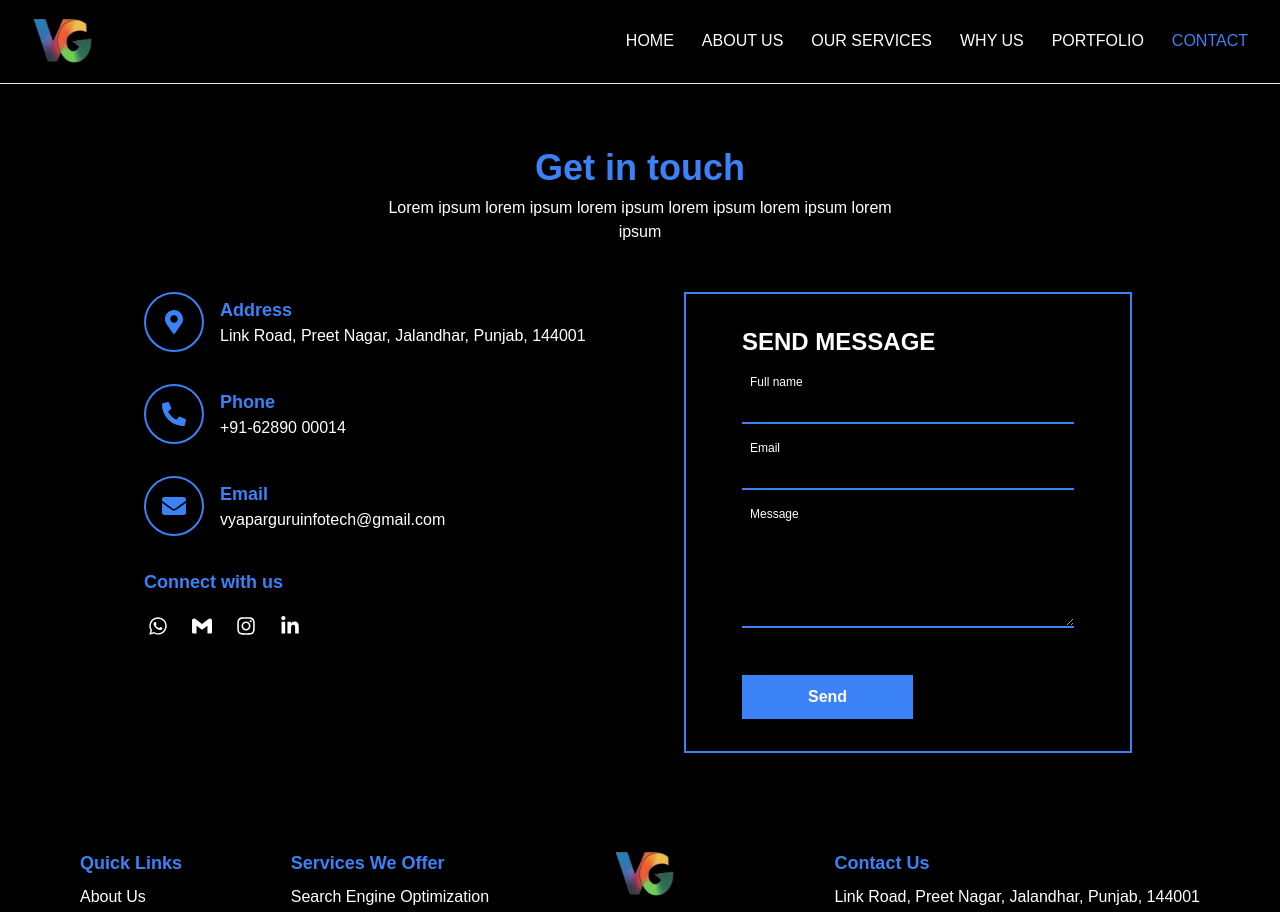
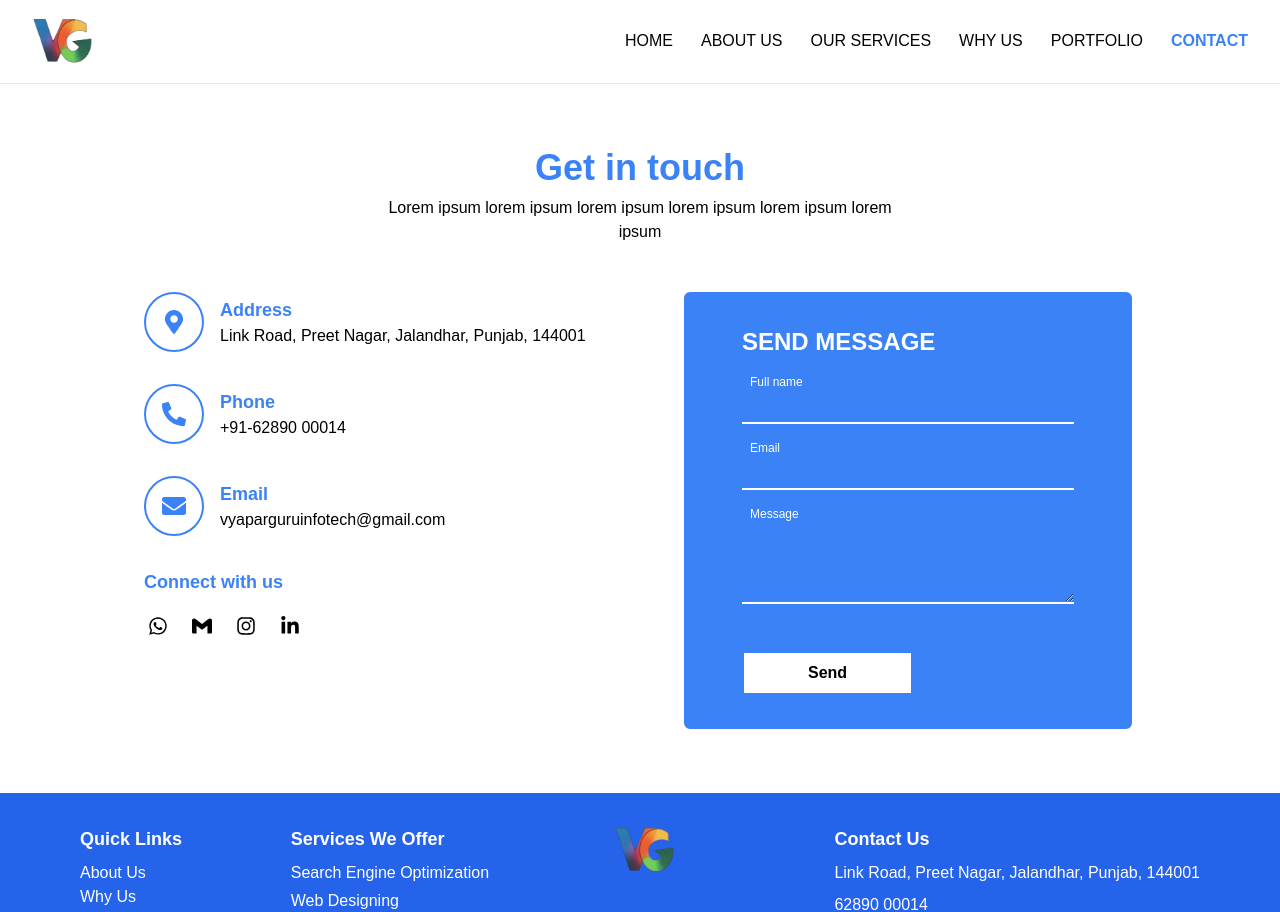
Before and after one commit to vyaparguru/vyaparguru, a Next.js app: page /contact in a window 1280 px wide. Shown: the top 912 px of the page. Built offline with nearby package versions, Linux system fonts and the light colour scheme.

Commit message:
did neccessary changes

```diff
--- a/app/contact/page.js
+++ b/app/contact/page.js
@@ -30,11 +30,11 @@ const Contact = () => {
   };
 
   return (
-    <section className="bg-black py-16 px-6 md:px-36">
+    <section className="bg-white py-16 px-6 md:px-36">
       {/* Heading Section */}
       <div className="text-center mb-12">
         <h2 className="text-4xl font-bold text-blue-500">Get in touch</h2>
-        <p className="mt-2 text-white text-md max-w-lg mx-auto">
+        <p className="mt-2 text-black text-md max-w-lg mx-auto">
           Lorem ipsum lorem ipsum lorem ipsum lorem ipsum lorem ipsum lorem ipsum
         </p>
       </div>
@@ -62,17 +62,17 @@ const Contact = () => {
           <div className="mt-8">
             <h3 className="text-lg font-semibold text-blue-500">Connect with us</h3>
             <div className="flex space-x-4 mt-4">
-              <SocialIcon icon={<FaWhatsapp size={20} />} link="https://wa.me/6289000014" hoverColor="green-600" />
-              <SocialIcon icon={<SiGmail size={20} />} link="mailto:vyaparguruinfotech@gmail.com" hoverColor="red-500" />
-              <SocialIcon icon={<FaInstagram size={20} />} link="https://instagram.com/vyaparguru" hoverColor="pink-500" />
-              <SocialIcon icon={<FaLinkedinIn size={20} />} link="https://linkedin.com/in/vyaparguru" hoverColor="blue-500" />
+              <SocialIcon icon={<FaWhatsapp size={20} />} link="https://wa.me/6289000014" />
+              <SocialIcon icon={<SiGmail size={20} />} link="mailto:vyaparguruinfotech@gmail.com" />
+              <SocialIcon icon={<FaInstagram size={20} />} link="https://instagram.com/vyaparguru" />
+              <SocialIcon icon={<FaLinkedinIn size={20} />} link="https://linkedin.com/in/vyaparguru" />
             </div>
           </div>
         </div>
 
         {/* Right Section: Contact Form */}
         <div className="flex-1 flex items-start justify-center">
-          <div className="p-8 px-8 md:px-14 bg-black border-2 border-blue-500 w-full max-w-md">
+          <div className="p-8 px-8 md:px-14 bg-blue-500 border-2 rounded-md border-blue-500 w-full max-w-md">
             <h3 className="text-2xl font-bold text-white mb-6 text-left">SEND MESSAGE</h3>
 
             <form onSubmit={handleSubmit}>
@@ -98,7 +98,7 @@ const Contact = () => {
                 />
               <button
                 type="submit"
-                className="bg-blue-500 py-2 px-16 border-2 border-blue-500 text-white font-bold mt-4 transition duration-300"
+                className="bg-white py-2 px-16 border-2 border-blue-500 text-black font-bold mt-4 transition duration-300"
                 >
                 Send
               </button>
@@ -116,15 +116,15 @@ const ContactDetail = ({ icon, title, detail }) => (
     <div className="text-white text-2xl border-2 border-blue-500 p-4 rounded-full">{icon}</div>
     <div>
       <h4 className="text-lg font-semibold text-blue-500">{title}</h4>
-      <p className="text-white">{detail}</p>
+      <p className="text-black">{detail}</p>
     </div>
   </div>
 );
 
-const SocialIcon = ({ icon, link, hoverColor }) => (
+const SocialIcon = ({ icon, link }) => (
   <a
     href={link}
-    className={`text-2xl text-white p-1 rounded-full transition duration-300 hover:text-${hoverColor}`}
+    className="text-2xl text-black p-1 rounded-full transition duration-300"
   >
     {icon}
   </a>
@@ -139,7 +139,7 @@ const AnimatedInput = ({ label, type, name, value, onChange }) => (
       value={value}
       onChange={onChange}
       placeholder=" "
-      className="w-full p-2 bg-black border-b-2 border-blue-500 text-white outline-none transition-all duration-300 autofill:bg-black"
+      className="w-full p-2 bg-blue-500 border-b-2 border-white text-white outline-none transition-all duration-300 autofill:bg-black"
       autoComplete="off"
       required
     />
@@ -164,8 +164,8 @@ const AnimatedTextarea = ({ label, name, value, onChange }) => (
       value={value}
       onChange={onChange}
       placeholder=" "
-      rows="4"
-      className="w-full p-2 bg-black border-b-2 border-blue-500 text-white outline-none transition-all duration-300 autofill:bg-black"
+      rows="3"
+      className="w-full p-2 bg-blue-500 border-b-2 border-white text-white outline-none transition-all duration-300 autofill:bg-black"
       autoComplete="off"
       required
     ></textarea>
--- a/app/page.js
+++ b/app/page.js
@@ -11,7 +11,7 @@ export default function Home() {
   return (
     <>
       <Hero />
-      <section className="py-2 bg-black">
+      <section className="py-2 bg-white">
         <Figures/>
         <About/>
       </section>
--- a/components/Accordion.js
+++ b/components/Accordion.js
@@ -31,12 +31,12 @@ const FaqSection = () => {
   };
 
   return (
-    <section className="bg-black py-16 px-4 md:px-8 lg:px-16">
+    <section className="bg-white py-16 px-4 md:px-8 lg:px-16">
       <div className="text-center mb-12">
         <h2 className="text-4xl font-bold text-blue-500">
           Frequently Asked Questions
         </h2>
-        <p className="mt-2 text-white max-w-2xl mx-auto">
+        <p className="mt-2 text-black max-w-2xl mx-auto">
           Find answers to some of the common questions about our services.
         </p>
       </div>
--- a/components/Footer.js
+++ b/components/Footer.js
@@ -8,14 +8,14 @@ import Link from "next/link";
 
 export default function Footer() {
   return (
-    <footer className="bg-black text-white py-8">
+    <footer className="bg-blue-700 text-black py-8">
       <div className="container mx-auto px-5 md:px-20">
         <div className="flex flex-col md:flex-row justify-between items-start space-y-8 md:space-y-0">
 
           {/* Quick Links */}
           <div className="text-left space-y-2">
-            <h3 className="text-lg font-semibold text-blue-500">Quick Links</h3>
-            <ul className="space-y-1">
+            <h3 className="text-lg font-semibold text-white">Quick Links</h3>
+            <ul className="space-y-1 text-white">
               <Link className="hover:underline" href="/about"><li>About Us</li></Link>
               <Link className="hover:underline" href="/why-us"><li>Why Us</li></Link>
               <Link className="hover:underline" href="/services"><li>Services</li></Link>
@@ -26,8 +26,8 @@ export default function Footer() {
 
           {/* Services We Offer */}
           <div className="text-left space-y-2">
-            <h3 className="text-lg font-semibold text-blue-500">Services We Offer</h3>
-            <ul className="space-y-1">
+            <h3 className="text-lg font-semibold text-white">Services We Offer</h3>
+            <ul className="space-y-1 text-white">
               <li>Search Engine Optimization</li>
               <li>Web Designing</li>
               <li>Logo Design</li>
@@ -44,24 +44,24 @@ export default function Footer() {
             </div>
 
             {/* Social Icons */}
-            <div className="flex space-x-4">
-              <Link href="https://wa.me/6289000014"><FaWhatsapp className="hover:text-green-600" size={20} /></Link>
-              <Link href="mailto:vyaparguruinfotech@gmail.com"><SiGmail className="hover:text-red-500" size={20} /></Link>
-              <Link href="https://instagram.com/vyaparguru"><FaInstagram className="hover:text-pink-500" size={20} /></Link>
-              <Link href="https://linkedin.com/in/vyaparguru"><FaLinkedinIn className="hover:text-blue-500" size={20} /></Link>
+            <div className="flex space-x-4 text-white">
+              <Link href="https://wa.me/6289000014"><FaWhatsapp size={20} /></Link>
+              <Link href="mailto:vyaparguruinfotech@gmail.com"><SiGmail size={20} /></Link>
+              <Link href="https://instagram.com/vyaparguru"><FaInstagram size={20} /></Link>
+              <Link href="https://linkedin.com/in/vyaparguru"><FaLinkedinIn size={20} /></Link>
             </div>
           </div>
 
           {/* Contact Us */}
           <div className="text-left space-y-2">
-            <h3 className="text-lg font-semibold text-blue-500">Contact Us</h3>
-            <p>Link Road, Preet Nagar, Jalandhar, Punjab, 144001</p>
-            <p>62890 00014</p>
+            <h3 className="text-lg font-semibold text-white">Contact Us</h3>
+            <p className="text-white">Link Road, Preet Nagar, Jalandhar, Punjab, 144001</p>
+            <p className="text-white">62890 00014</p>
           </div>
         </div>
 
         {/* Bottom Section */}
-        <div className="border-t border-gray-600 mt-8 pt-4 flex flex-col md:flex-row justify-between items-center text-sm text-white">
+        <div className="border-t border-white mt-8 text-white pt-4 flex flex-col md:flex-row justify-between items-center text-sm">
           <p>&copy; 2024 Vyapar Guru, All Rights Reserved</p>
           <div className="flex space-x-4">
             <a href="#" className="hover:underline">Privacy Policy</a>
--- a/components/Navbar.js
+++ b/components/Navbar.js
@@ -27,30 +27,30 @@ const Navbar = () => {
   };
 
   return (
-    <header className="bg-black shadow border-b">
+    <header className="bg-white shadow border-b">
       <div className="container mx-auto flex items-center justify-between px-4 md:px-8 py-4">
         <Link href="/">
           <Image src={logo} alt="logo" width={60} height={10} />
         </Link>
 
         {/* Desktop Navigation Links */}
-        <nav className="hidden md:flex space-x-7 text-white uppercase font-medium">
-          <Link href="/" className={`${pathname === "/" ? "text-blue-500 font-medium" : ""}`}>
+        <nav className="hidden md:flex space-x-7 text-black uppercase font-medium">
+          <Link href="/" className={`${pathname === "/" ? "text-blue-500 font-bold" : ""}`}>
             Home
           </Link>
-          <Link href="/about" className={`${pathname === "/about" ? "text-blue-500 font-medium" : ""}`}>
+          <Link href="/about" className={`${pathname === "/about" ? "text-blue-500 font-bold" : ""}`}>
             About Us
           </Link>
-          <Link href="/services" className={`${pathname === "/services" ? "text-blue-500 font-medium" : ""}`}>
+          <Link href="/services" className={`${pathname === "/services" ? "text-blue-500 font-bold" : ""}`}>
             Our Services
           </Link>
-          <Link href="/why-us" className={`${pathname === "/why-us" ? "text-blue-500 font-medium" : ""}`}>
+          <Link href="/why-us" className={`${pathname === "/why-us" ? "text-blue-500 font-bold" : ""}`}>
             Why Us
           </Link>
-          <Link href="/portfolio" className={`${pathname === "/portfolio" ? "text-blue-500 font-medium" : ""}`}>
+          <Link href="/portfolio" className={`${pathname === "/portfolio" ? "text-blue-500 font-bold" : ""}`}>
             Portfolio
           </Link>
-          <Link href="/contact" className={`${pathname === "/contact" ? "text-blue-500 font-medium" : ""}`}>
+          <Link href="/contact" className={`${pathname === "/contact" ? "text-blue-500 font-bold" : ""}`}>
             Contact
           </Link>
         </nav>
@@ -58,9 +58,9 @@ const Navbar = () => {
         {/* Mobile Menu Button */}
         <button className="md:hidden z-50" onClick={() => setMenuOpen(!menuOpen)}>
           <motion.div animate={menuOpen ? "open" : "closed"} className="space-y-1">
-            <motion.span className="block w-6 h-0.5 bg-white" variants={lineVariants} />
-            <motion.span className="block w-6 h-0.5 bg-white" variants={lineVariants2} />
-            <motion.span className="block w-6 h-0.5 bg-white" variants={lineVariants3} />
+            <motion.span className="block w-6 h-0.5 bg-black" variants={lineVariants} />
+            <motion.span className="block w-6 h-0.5 bg-black" variants={lineVariants2} />
+            <motion.span className="block w-6 h-0.5 bg-black" variants={lineVariants3} />
           </motion.div>
         </button>
 
@@ -70,7 +70,7 @@ const Navbar = () => {
             initial={{ opacity: 0 }}
             animate={{ opacity: 1 }}
             exit={{ opacity: 0 }}
-            className="fixed inset-0 bg-black bg-opacity-90 flex flex-col items-center justify-center space-y-6 text-white z-40"
+            className="fixed inset-0 bg-white bg-opacity-90 flex flex-col items-center justify-center space-y-6 text-black z-40"
           >
             {/* Logo in Overlay */}
             <Link href="/" className="absolute top-4 left-4 flex items-center">
```
Also changed, not shown: app/about/page.js (+4 -4 lines), app/services/page.js (+4 -4 lines), app/why-us/page.js (+7 -7 lines), components/Figures.js (+4 -4 lines).
